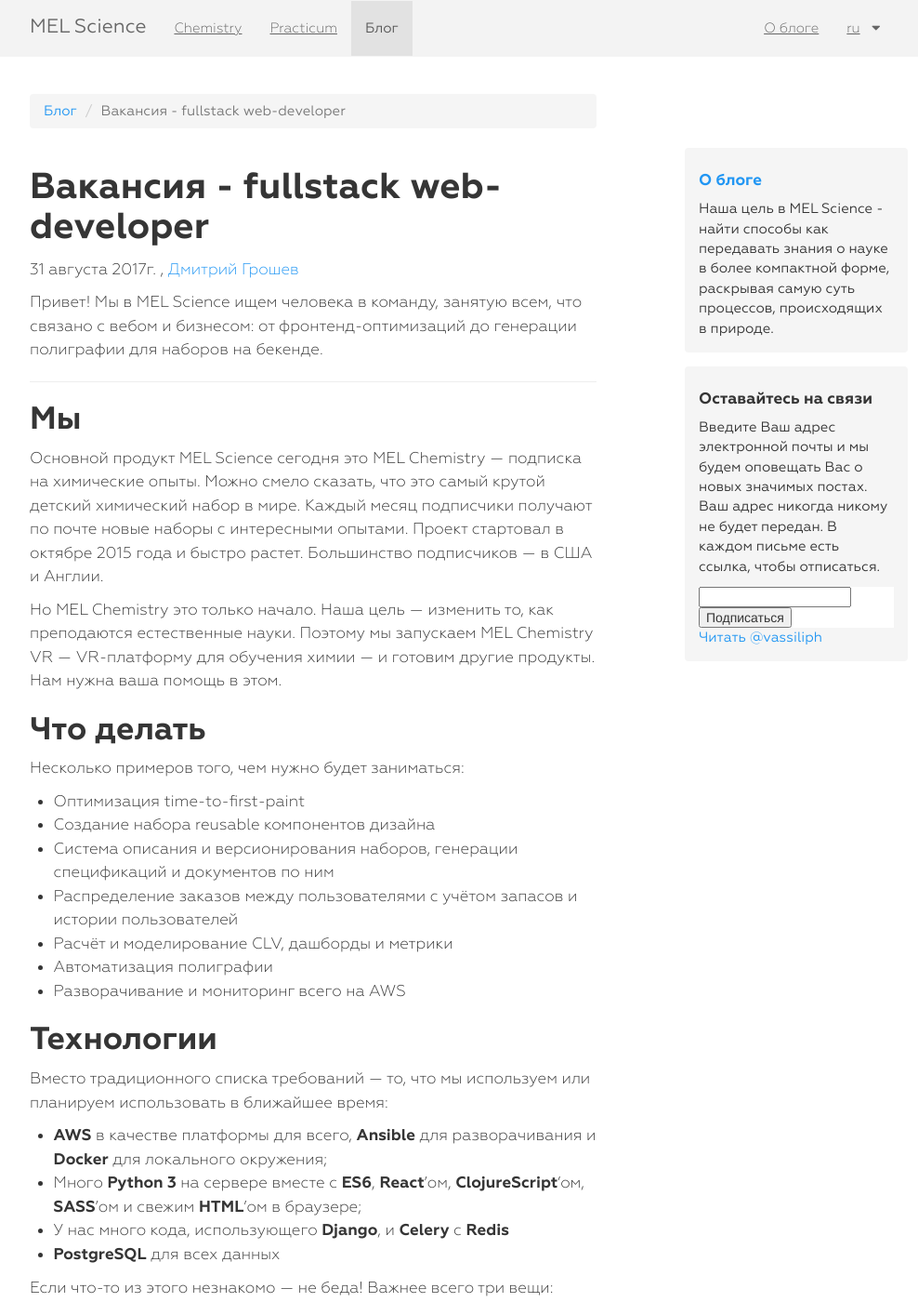
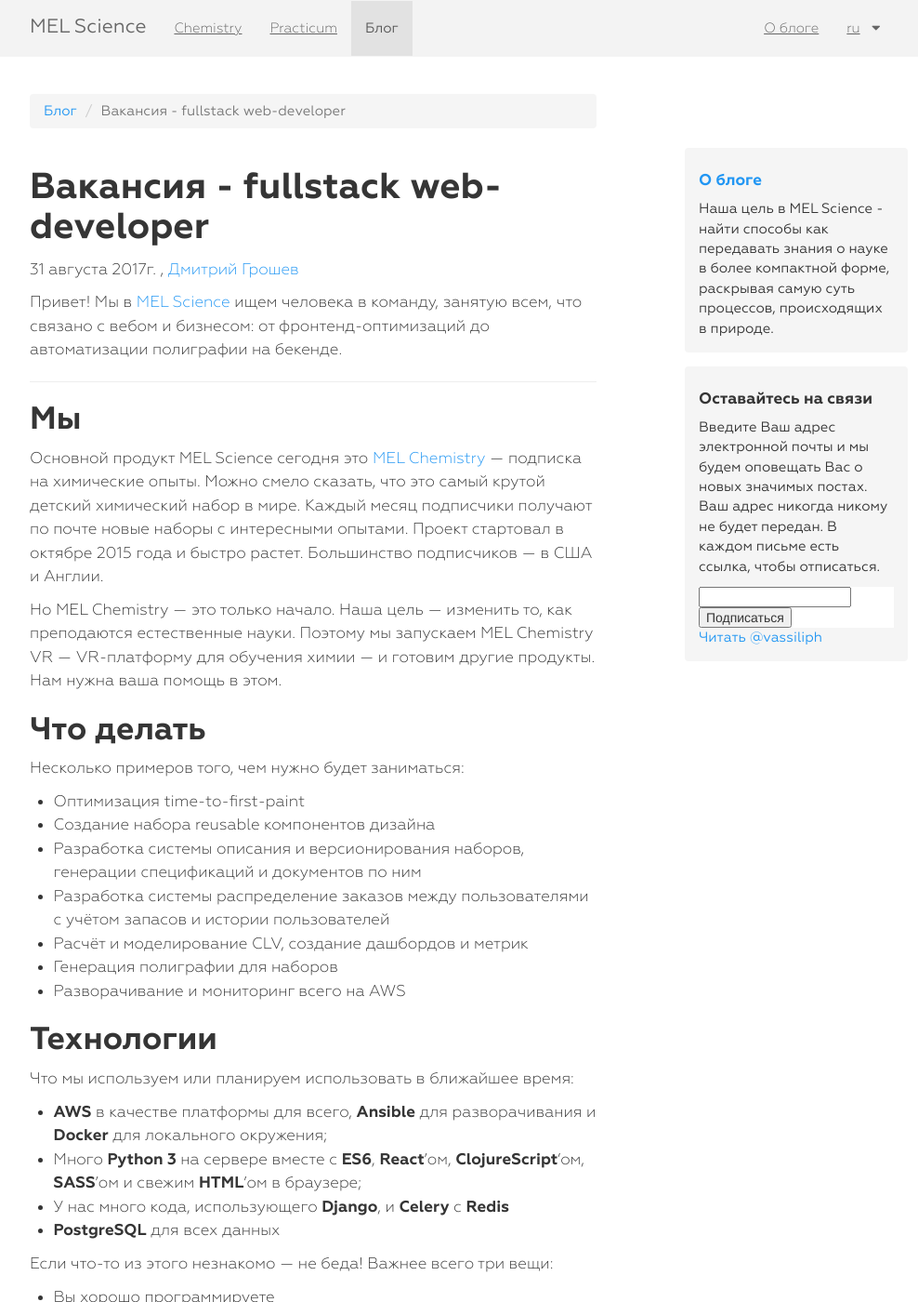
Before and after one commit to MELScience/blog.melscience.com, a Jekyll site: the page built from ru/2017-08-31-webdev.md, in a window 1280 px wide and 1400 px high. Shown: the whole window at 93% size, without its empty margins (143-1131 px from the left). Built offline with Jekyll 4.4.1, drawn with Linux system fonts in a browser that asks for light colours; nearby versions of some CDN libraries; comment, search, counter and statistics services are not loaded; some of the changed text lies outside the part shown.

Commit message:
small editing of webdev position

```diff
--- a/ru/2017-08-31-webdev.md
+++ b/ru/2017-08-31-webdev.md
@@ -10,7 +10,7 @@
 publish-status: published
 ---
 
-Привет! Мы в MEL Science ищем человека в команду, занятую всем, что связано с вебом и бизнесом: от фронтенд-оптимизаций до генерации полиграфии для наборов на бекенде.
+Привет! Мы в [MEL Science](https://melscience.com/en/v2/) ищем человека в команду, занятую всем, что связано с вебом и бизнесом: от фронтенд-оптимизаций до автоматизации полиграфии на бекенде.
 
 <!-- more -->
 
@@ -19,9 +19,9 @@
 
 ## Мы
 
-Основной продукт MEL Science сегодня это MEL Chemistry — подписка на химические опыты. Можно смело сказать, что это самый крутой детский химический набор в мире. Каждый месяц подписчики получают по почте новые наборы с интересными опытами. Проект стартовал в октябре 2015 года и быстро растет. Большинство подписчиков — в США и Англии.
+Основной продукт MEL Science сегодня это [MEL Chemistry](https://melscience.com/en/v2/) — подписка на химические опыты. Можно смело сказать, что это самый крутой детский химический набор в мире. Каждый месяц подписчики получают по почте новые наборы с интересными опытами. Проект стартовал в октябре 2015 года и быстро растет. Большинство подписчиков — в США и Англии.
 
-Но MEL Chemistry это только начало. Наша цель — изменить то, как преподаются естественные науки. Поэтому мы запускаем MEL Chemistry VR — VR-платформу для обучения химии — и готовим другие продукты. Нам нужна ваша помощь в этом.
+Но MEL Chemistry — это только начало. Наша цель — изменить то, как преподаются естественные науки. Поэтому мы запускаем MEL Chemistry VR — VR-платформу для обучения химии — и готовим другие продукты. Нам нужна ваша помощь в этом.
 
 
 ## Что делать
@@ -30,16 +30,16 @@
 
 * Оптимизация time-to-first-paint
 * Создание набора reusable компонентов дизайна
-* Система описания и версионирования наборов, генерации спецификаций и документов по ним
-* Распределение заказов между пользователями с учётом запасов и истории пользователей
-* Расчёт и моделирование CLV, дашборды и метрики
-* Автоматизация полиграфии
+* Разработка системы описания и версионирования наборов, генерации спецификаций и документов по ним
+* Разработка системы распределение заказов между пользователями с учётом запасов и истории пользователей
+* Расчёт и моделирование CLV, создание дашбордов и метрик
+* Генерация полиграфии для наборов
 * Разворачивание и мониторинг всего на AWS
 
 
 ## Технологии
 
-Вместо традиционного списка требований — то, что мы используем или планируем использовать в ближайшее время:
+Что мы используем или планируем использовать в ближайшее время:
 
 * **AWS** в качестве платформы для всего, **Ansible** для разворачивания и **Docker** для локального окружения;
 * Много **Python 3** на сервере вместе с **ES6**, **React**’ом, **ClojureScript**’ом, **SASS**’ом и свежим **HTML**’ом в браузере;
```
Also changed, not shown: other parts of ru/2017-08-31-webdev.md (+1 -1 lines).
